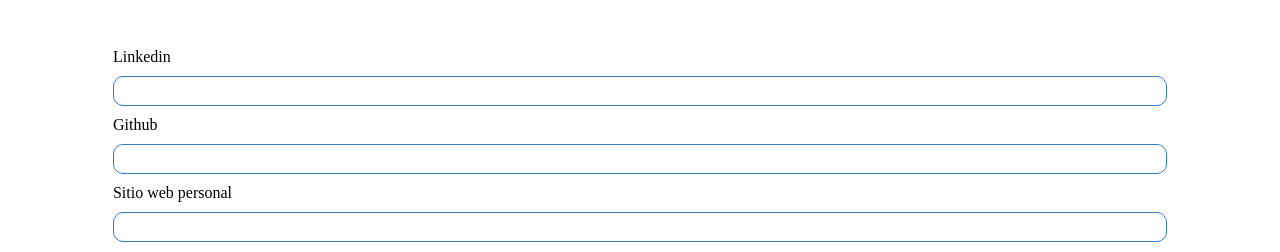
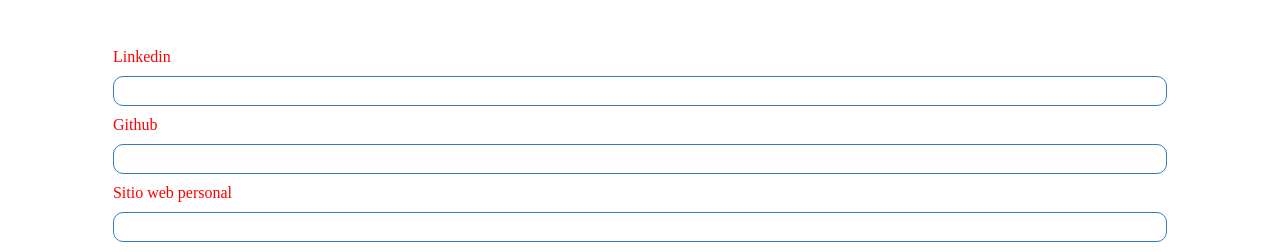
Before and after one commit to Tizianomina/TeamLaunch, a React (Vite) app: page / in a window 1280 px wide. Shown: the part 269-521 px from the top of the page. Built offline with nearby package versions, Linux system fonts and the light colour scheme.

Commit message:
Diseños de la pagina Perfil

```diff
--- a/src/style/perfil.css
+++ b/src/style/perfil.css
@@ -115,6 +115,7 @@
 /*label de tecnologias*/
 .label-linkedin, .labal-Github, .labal-sitioWeb{
     /*ACORDATE QUE TENES QUE CAMBIAR EL STYLE*/
+    color:red
 }
 
 /*inputs de tecnologias*/
```
